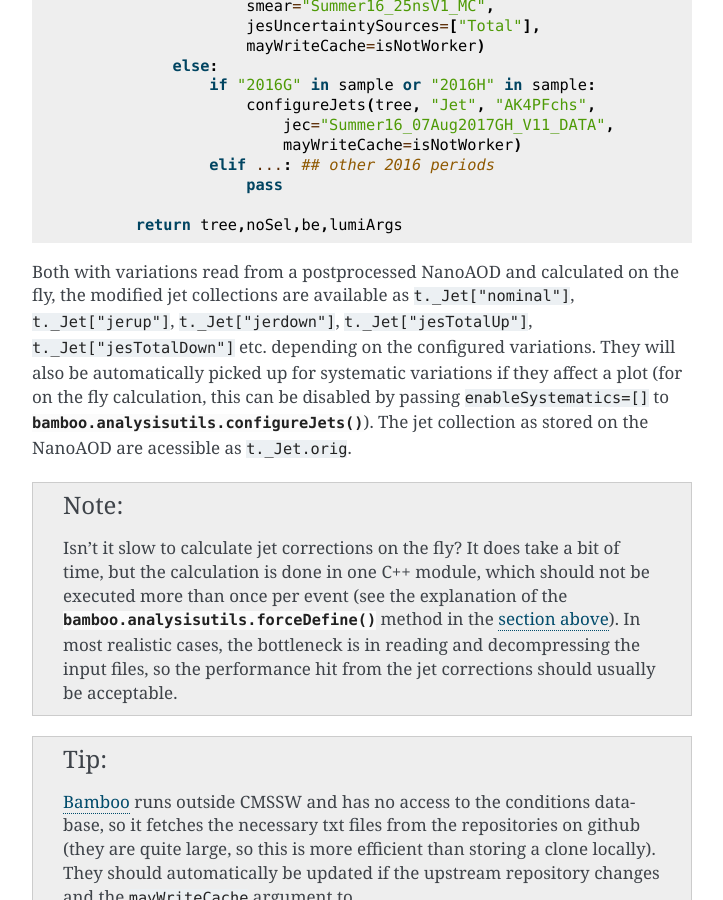
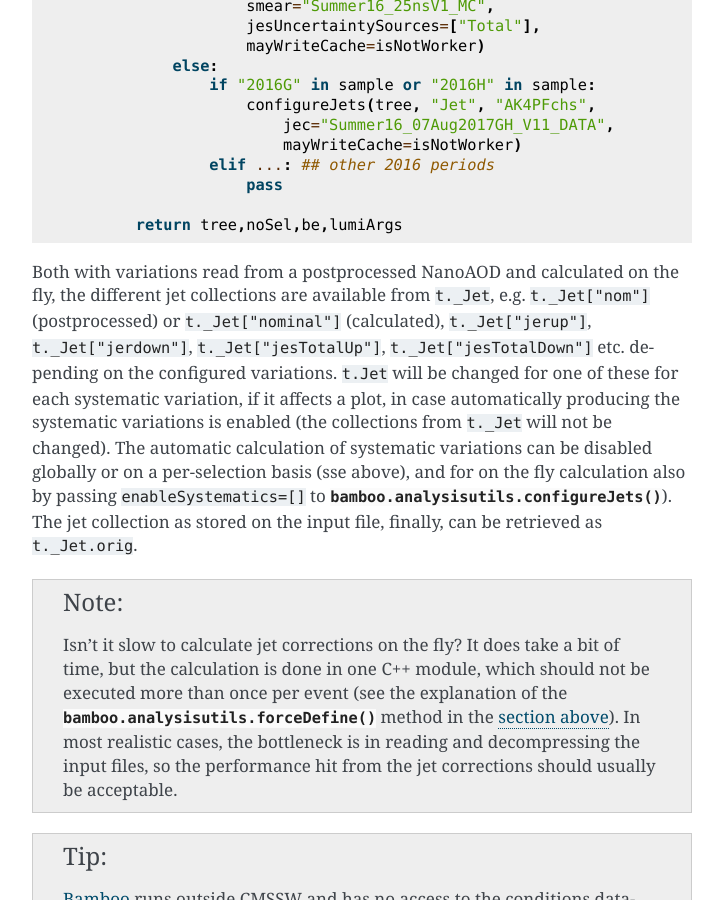
Before and after one commit to recotoolsbenchmarks/BambooAnalysis, a Sphinx documentation site: the page built from doc/userguide.rst, in a window 1280 px wide and 900 px high, scrolled down 13840 px. Shown: the whole window, without its empty margins (388-1111 px from the left). Built offline with Sphinx 7.4.7, drawn with Linux system fonts in a browser that asks for light colours.

Commit message:
Handle automatic jet systematics more transparently
- t.Jet is systematics-aware (nominal, and automatic variations)
- t._Jet[X] (name depending on calculator or as stored) are not
  systematics-aware (so could be used to do systematics manually
- t._Jet.orig is the collection as stored on the input file (as before)

```diff
--- a/doc/userguide.rst
+++ b/doc/userguide.rst
@@ -740,13 +740,19 @@ uncertainties to 2016 MC:
            return tree,noSel,be,lumiArgs
 
 Both with variations read from a postprocessed NanoAOD and calculated on the
-fly, the modified jet collections are available as ``t._Jet["nominal"]``,
+fly, the different jet collections are available from ``t._Jet``, e.g.
+``t._Jet["nom"]`` (postprocessed) or ``t._Jet["nominal"]`` (calculated),
 ``t._Jet["jerup"]``, ``t._Jet["jerdown"]``, ``t._Jet["jesTotalUp"]``,
 ``t._Jet["jesTotalDown"]`` etc. depending on the configured variations.
-They will also be automatically picked up for systematic variations if they
-affect a plot (for on the fly calculation, this can be disabled by passing
-``enableSystematics=[]`` to :py:meth:`bamboo.analysisutils.configureJets`).
-The jet collection as stored on the NanoAOD are acessible as ``t._Jet.orig``.
+``t.Jet`` will be changed for one of these for each systematic variation,
+if it affects a plot, in case automatically producing the systematic variations
+is enabled (the collections from ``t._Jet`` will not be changed).
+The automatic calculation of systematic variations can be disabled globally
+or on a per-selection basis (sse above), and for on the fly calculation also by
+passing ``enableSystematics=[]`` to
+:py:meth:`bamboo.analysisutils.configureJets`).
+The jet collection as stored on the input file, finally, can be retrieved as
+``t._Jet.orig``.
 
 .. note:: Isn't it slow to calculate jet corrections on the fly?
    It does take a bit of time, but the calculation is done in one C++ module,
```
Also changed, not shown: 2 other files.
